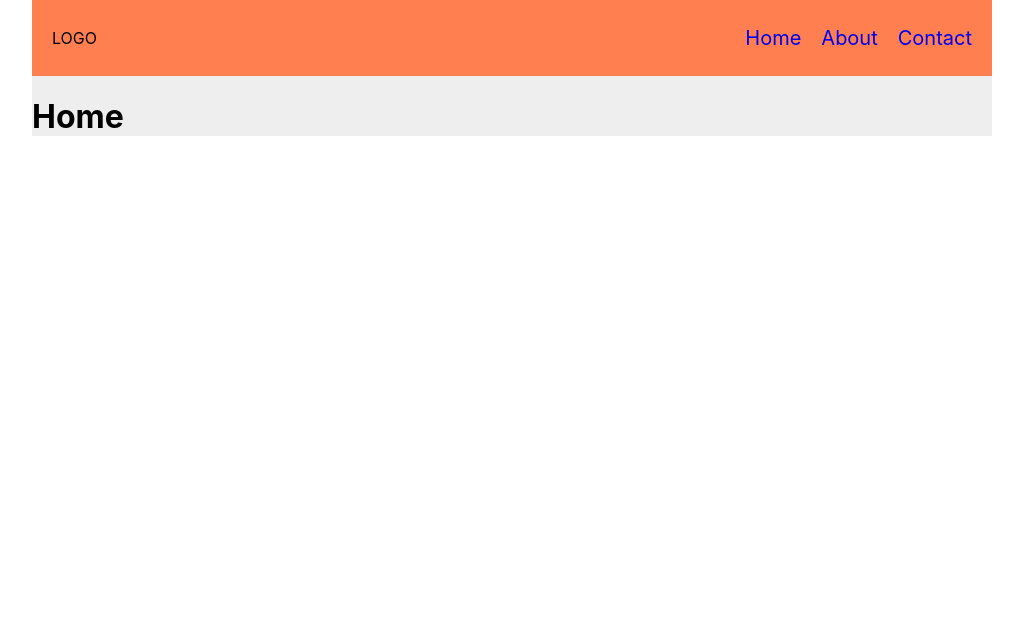
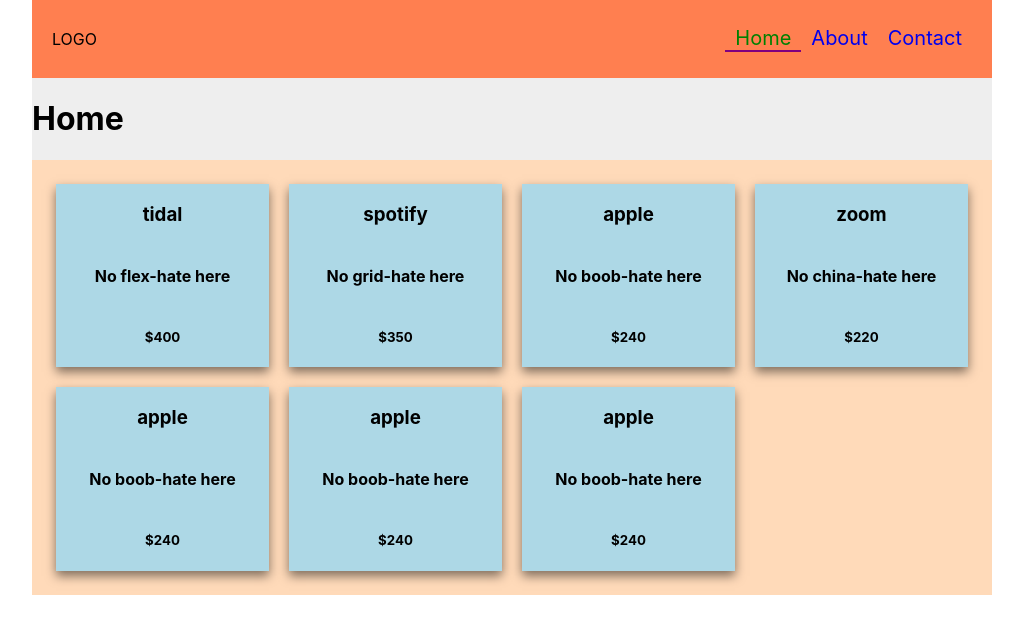
Before and after one commit to ThaddG/react-nav-using-router, a React (Create React App) app: page / in a window 1280 px wide. Shown: the top 634 px of the page, without its empty margins (128-1151 px from the left). Built offline with nearby package versions, Linux system fonts and the light colour scheme.

Commit message:
add gallery & more functional nav

```diff
--- a/src/App.js
+++ b/src/App.js
@@ -1,10 +1,13 @@
-import React from 'react';
+import React, {useState} from 'react';
 import { BrowserRouter as Router, Switch, Route } from 'react-router-dom';
 
 import './App.css';
 import Navigation from './Navigation/Navigation';
 import About from './About/About';
 import Contact from './Contact/Contact';
+import Gallery from './Gallery/Gallery';
+
+
 
 const App = () => {
 
@@ -25,6 +28,8 @@
 const Home = () => (
   <div>
     <h1>Home</h1>
+
+    <Gallery />
   </div>
 )
 
--- /dev/null
+++ b/src/Gallery/Gallery.css
@@ -0,0 +1,21 @@
+.Gallery-outer {
+  background-color: peachpuff;
+  width: 95%;
+  padding: 2.5%;
+}
+.Gallery-inner {
+  display: grid;
+  grid-gap: 20px;
+  grid-template-columns: repeat(auto-fit, minmax(200px, 1fr));
+  grid-auto-rows: auto;
+}
+
+.card {
+  background-color: lightblue;
+  display: flex;
+  flex-direction: column;
+  justify-content: center;
+  align-items: center;
+
+  box-shadow: 0 5px 10px rgba(0, 0, 0, 0.5);
+}
--- /dev/null
+++ b/src/Gallery/Gallery.js
@@ -0,0 +1,38 @@
+import React, { useState } from 'react';
+
+import './Gallery.css';
+
+const Card = ({ title, description, price }) => (
+  <div className="card">
+    <h3>{title}</h3>
+    <h4>{description}</h4>
+    <h5>{price}</h5>
+  </div>
+);
+
+const Gallery = () => {
+  const [items, setItems] = useState([]);
+
+  const addItem = (item) => {
+    setItems(items.concat(item));
+  }
+
+  return(
+    <div className="Gallery-outer">
+      <div className="Gallery-inner">
+        <Card title="tidal" description="No flex-hate here" price="$400" />
+        <Card title="spotify" description="No grid-hate here" price="$350" />
+        <Card title="apple" description="No boob-hate here" price="$240" />
+        <Card title="zoom" description="No china-hate here" price="$220" />
+        <Card title="apple" description="No boob-hate here" price="$240" />
+        <Card title="apple" description="No boob-hate here" price="$240" />
+        <Card title="apple" description="No boob-hate here" price="$240" />
+      </div>
+
+      {/* <button className="add-card-button" onClick={addItem}>Clicc me</button> */}
+    </div>
+
+  )
+};
+
+export default Gallery;
--- a/src/Navigation/Navigation.css
+++ b/src/Navigation/Navigation.css
@@ -15,6 +15,11 @@
   flex-wrap: wrap;
 }
 .Navigation li {
-  padding: 0 0 0 20px;
+  padding: 0 10px;
   font-size: 20px;
 }
+
+.selected {
+  color: green;
+  border-bottom: 2px solid purple;
+}
--- a/src/Navigation/Navigation.js
+++ b/src/Navigation/Navigation.js
@@ -9,9 +9,9 @@
     <nav className="Navigation">
       <div className="logo">LOGO</div>
       <ul>
-        <NavLink to="/"><li>Home</li></NavLink>
-        <NavLink to="/about"><li>About</li></NavLink>
-        <NavLink to="/contact"><li>Contact</li></NavLink>
+        <NavLink activeClassName="selected" to="/" exact><li>Home</li></NavLink>
+        <NavLink activeClassName="selected" to="/about"><li>About</li></NavLink>
+        <NavLink activeClassName="selected" to="/contact"><li>Contact</li></NavLink>
       </ul>
     </nav>
   )
```
